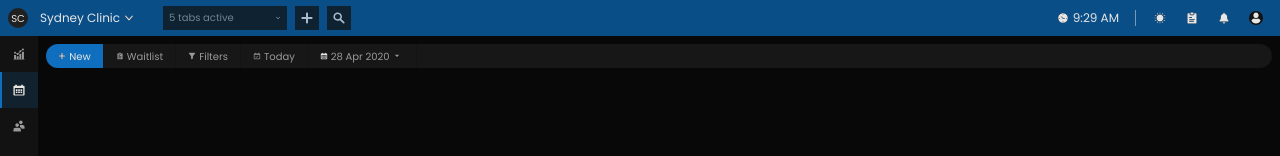
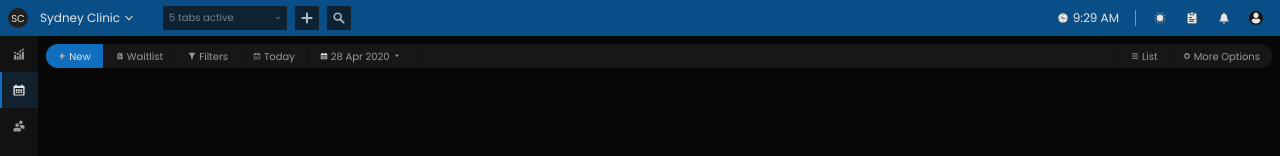
Before and after one commit to AryanshMahato/simpliclaim-ui-task, a React (Create React App) app: page / in a window 1280 px wide. Shown: the top 156 px of the page. Built offline with nearby package versions, Linux system fonts and the light colour scheme; the HTML template or start-up script is replaced by a standard one.

Commit message:
Menu Completed

```diff
--- a/src/Components/Menu/Menu.tsx
+++ b/src/Components/Menu/Menu.tsx
@@ -28,6 +28,7 @@ const styles = makeStyles((theme: Theme) => ({
     borderRadius: 20,
   },
   left: {
+    width: "fit-content",
     height: "100%",
   },
   date: {
@@ -36,7 +37,10 @@ const styles = makeStyles((theme: Theme) => ({
   dropDownIcon: {
     transform: "rotate(180deg)",
   },
-  right: {},
+  right: {
+    width: "fit-content",
+    height: "100%",
+  },
   menuItem: {
     cursor: "pointer",
     padding: "0 12px",
@@ -50,7 +54,6 @@ const styles = makeStyles((theme: Theme) => ({
     margin: 0,
     backgroundColor: theme.palette.primary.dark,
     background: theme.palette.text.primary,
-    opacity: 0.5,
   },
   active: {
     background: theme.palette.secondary.main,
@@ -87,12 +90,17 @@ export default () => {
   // Menu Item Data of Right Side
   const menuItemsRight = [
     { name: "List", icon: Adjust },
-    { name: "Settings", icon: Settings },
+    { name: "More Options", icon: Settings },
   ];
 
   //? JSX Return
   return (
-    <Grid container className={classes.root} alignItems={"center"}>
+    <Grid
+      container
+      className={classes.root}
+      alignItems={"center"}
+      justify={"space-between"}
+    >
       {/*Left Menu*/}
       <Grid container alignItems={"center"} className={classes.left}>
         {menuItemsLeft.map((menuItem) => (
@@ -137,6 +145,22 @@ export default () => {
         <Divider variant={"middle"} className={classes.divider} />
       </Grid>
       {/*Right Menu*/}
+
+      <Grid container alignItems={"center"} className={classes.right}>
+        {menuItemsRight.map((menuItem) => (
+          <>
+            <Divider variant={"middle"} className={classes.divider} />
+            <div className={classes.menuItem}>
+              <img
+                src={menuItem.icon}
+                alt={menuItem.name}
+                className={classes.icon}
+              />
+              <Typography className={classes.name}>{menuItem.name}</Typography>
+            </div>
+          </>
+        ))}
+      </Grid>
     </Grid>
   );
 };
```
